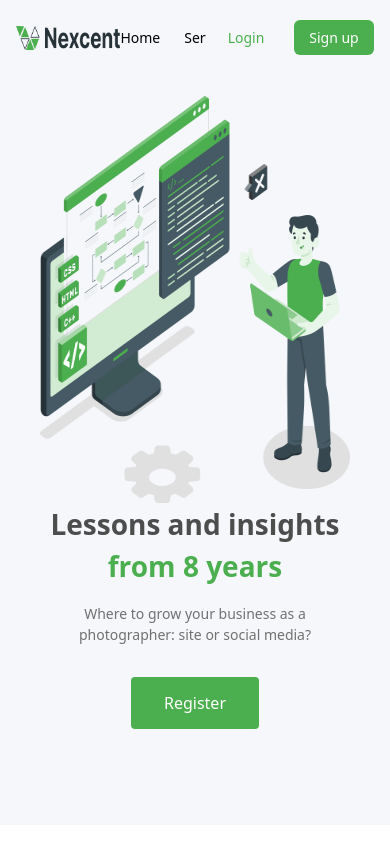
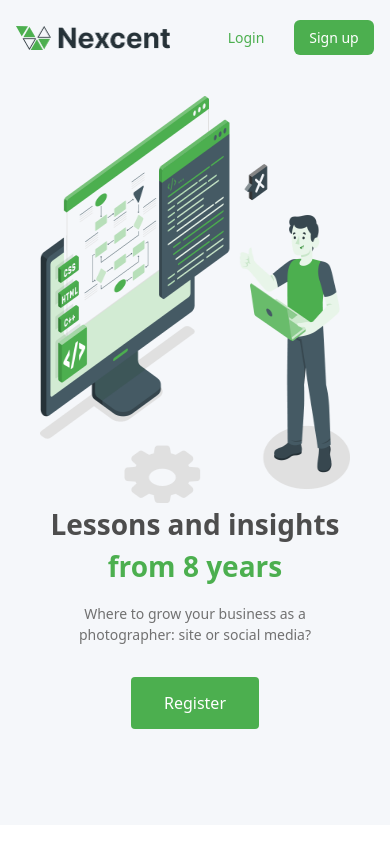
Before and after one commit to mahdimazhabi/ProtoPage, a React (Vite) app: page / in a window 390 px wide. Shown: the top 844 px of the page. Built offline with nearby package versions, Linux system fonts and the light colour scheme.

Commit message:
edite header

```diff
--- a/src/components/Header/Header.jsx
+++ b/src/components/Header/Header.jsx
@@ -39,10 +39,10 @@ const Header = () => {
           <img
             src={logo}
             alt="logo"
-            className="w-[500px] h-[24px] md:w-[154px] flex-shrink-0"
+            className="w-[154px] h-[24px] md:w-[154px] flex-shrink-0"
           />
         </div>
-        <div className=" md:flex overflow-x-auto scrollbar-custom">
+        <div className=" md:flex hidden">
           <ul className="flex space-x-6 md:space-x-14">
             {HeaderList.map((item) => (
               <li
```
